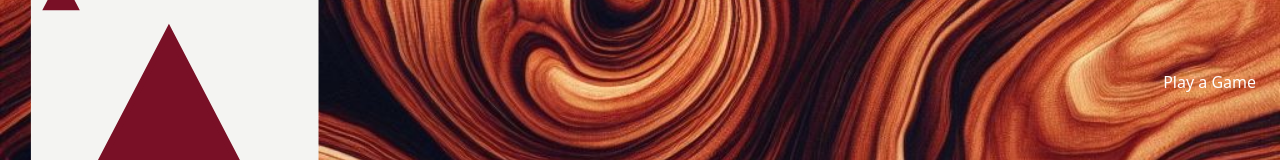
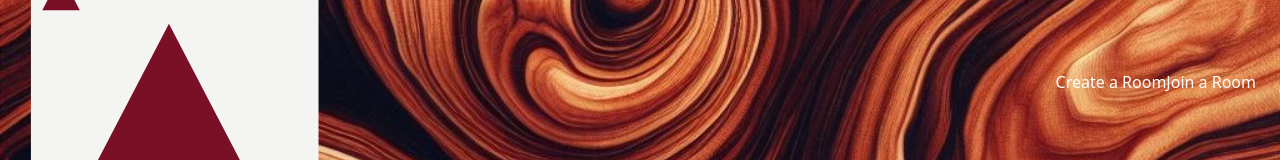
Before and after one commit to OlaleyeFisayo/whot-, a React (Vite) app in the folder client/: page / in a window 1280 px wide. Shown: the part 318-478 px from the top of the page. Built offline with nearby package versions, Linux system fonts and the light colour scheme.

Commit message:
Button Component Build

```diff
--- a/client/src/components/button/index.tsx
+++ b/client/src/components/button/index.tsx
@@ -1,3 +1,5 @@
-export default function Button() {
-  return <button>Play a Game</button>;
+import { ButtonProps } from "./types";
+
+export default function Button({ children }: ButtonProps) {
+  return <button>{children}</button>;
 }
--- /dev/null
+++ b/client/src/components/button/types.ts
@@ -0,0 +1,5 @@
+import { ReactNode } from "react";
+
+export interface ButtonProps {
+  children: ReactNode;
+}
--- a/client/src/pages/desktopIndex/index.tsx
+++ b/client/src/pages/desktopIndex/index.tsx
@@ -12,7 +12,8 @@ export default function DesktopIndex() {
         />
       </div>
       <div>
-        <Button />
+        <Button>Create a Room</Button>
+        <Button>Join a Room</Button>
       </div>
     </section>
   );
```
